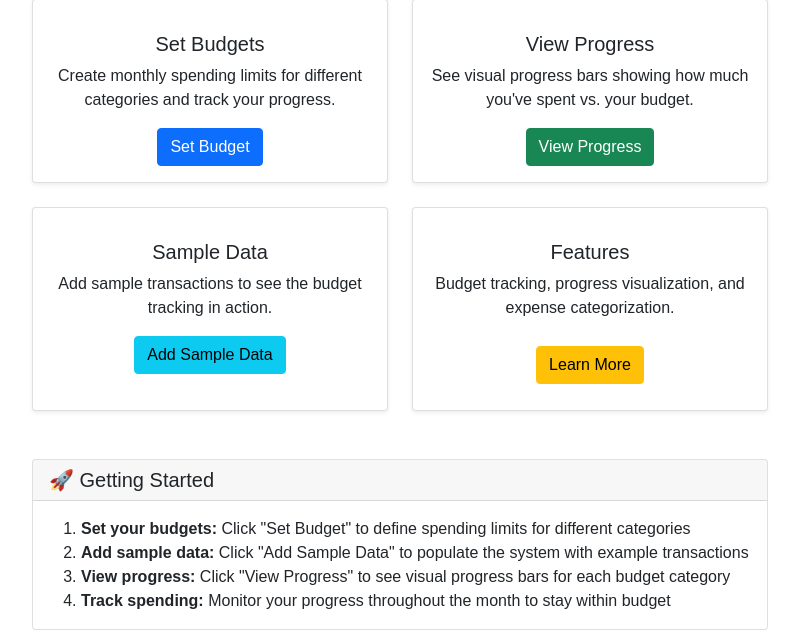
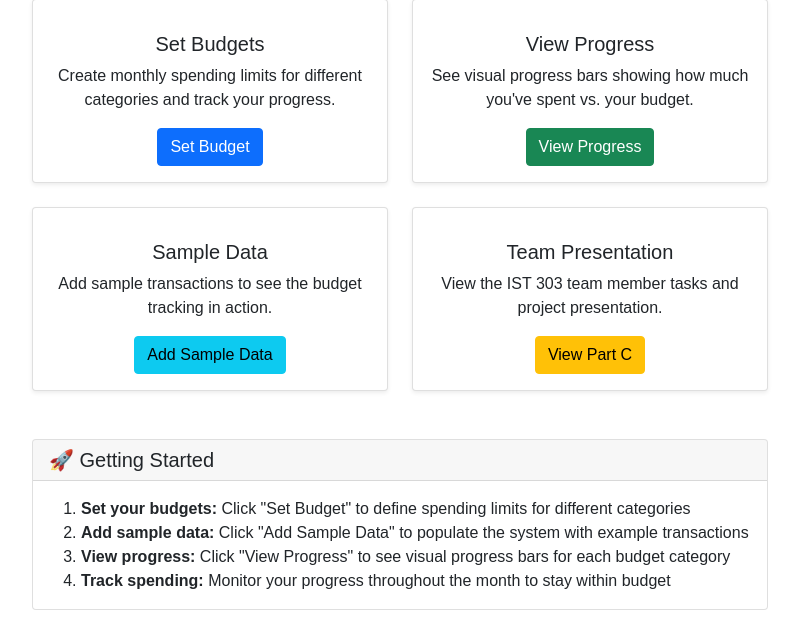
Before and after one commit to rscgu/ist-303-paldea, a Flask app: template my_paldea/templates/index.html in a window 1280 px wide. Shown: the part 375-1005 px from the top of the page, without its empty margins (240-1039 px from the left). Run offline with Flask 3, Linux system fonts and the light colour scheme; the template is opened without the code that fills it, so the values that code supplies are empty; some libraries are stand-ins or nearby versions.

Commit message:
Add link to Part C presentation on main page and integrate budget app with paldea_app blueprint

```diff
--- a/app.py
+++ b/app.py
@@ -7,6 +7,10 @@ app = Flask(__name__,
             template_folder='my_paldea/templates',
             static_folder='my_paldea/static')
 app.secret_key = 'your-secret-key-here'
+
+# Register the paldea_app blueprint
+from my_paldea.paldea_app.views import paldea_app
+app.register_blueprint(paldea_app)
 
 # Database setup
 def get_db_connection():
--- a/my_paldea/templates/home.html
+++ b/my_paldea/templates/home.html
@@ -9,6 +9,8 @@
     <div class="text-center mb-5">
         <h1 class="mb-4">Welcome to Paldea App</h1>
         <h2 class="mb-4">Personal Financial Budget Planning</h2>
+        <a href="{{ url_for('paldea_app.part_c') }}" class="btn btn-secondary">View Part C Presentation</a>
+        <a href="{{ url_for('budget_form') }}" class="btn btn-primary ml-2">Budget Management</a>
     </div>
 
     {% if demo or current_user.is_authenticated %}
--- a/my_paldea/templates/index.html
+++ b/my_paldea/templates/index.html
@@ -71,11 +71,11 @@
                         <div class="card h-100 shadow-sm">
                             <div class="card-body text-center">
                                 <div class="mb-3">
-                                    <i class="fas fa-info-circle fa-3x text-warning"></i>
+                                    <i class="fas fa-users fa-3x text-warning"></i>
                                 </div>
-                                <h5 class="card-title">Features</h5>
-                                <p class="card-text">Budget tracking, progress visualization, and expense categorization.</p>
-                                <button class="btn btn-warning" data-bs-toggle="modal" data-bs-target="#featuresModal">Learn More</button>
+                                <h5 class="card-title">Team Presentation</h5>
+                                <p class="card-text">View the IST 303 team member tasks and project presentation.</p>
+                                <a href="{{ url_for('paldea_app.part_c') }}" class="btn btn-warning">View Part C</a>
                             </div>
                         </div>
                     </div>
--- a/run.py
+++ b/run.py
@@ -1,4 +1,4 @@
-from app.budget import app
+from app import app
 
 if __name__ == "__main__":
     app.run(debug=True)
```
